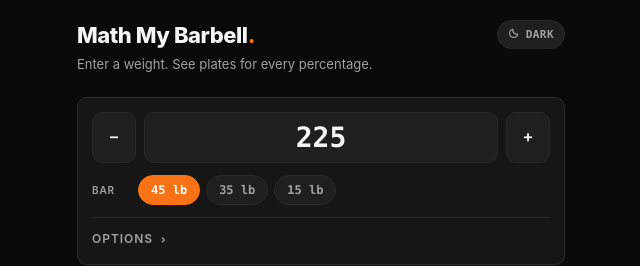
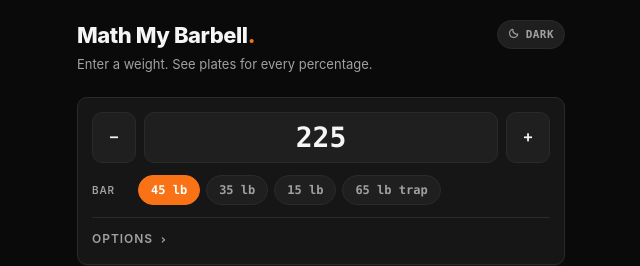
Before and after one commit to happydesignco/math-my-barbell, a plain HTML site: page index.html in a window 1280 px wide. Shown: the top 266 px of the page, 319-959 px from the left. Drawn offline with Linux system fonts and the light colour scheme.

Commit message:
Add a 65 lb trap bar option
Co-Authored-By: Claude Opus 5.5 <noreply@anthropic.com>

```diff
--- a/index.html
+++ b/index.html
@@ -536,7 +536,8 @@
   const UNITS = {
     lb: {
       plates: [45, 25, 15, 10, 5, 2.5],
-      bars: [45, 35, 15],
+      bars: [45, 35, 15, 65],
+      trapBar: 65,
       smallestPerSide: 2.5,
       increment: 5,
       defaultBar: 45,
@@ -773,7 +774,7 @@
       svg += `<text x="${cx}" y="${labelY}" text-anchor="middle" font-size="${fs}" fill="#a1a1a1" font-family="ui-monospace, monospace" ${tx}>${r.weight}</text>`;
     });
     // Bar weight label
-    svg += `<text x="${barStartX + 30}" y="${barY - barHeight/2 - 6}" text-anchor="middle" font-size="10" fill="#888" font-family="ui-monospace, monospace">${barWeight} ${unit} bar</text>`;
+    svg += `<text x="${barStartX + 30}" y="${barY - barHeight/2 - 6}" text-anchor="middle" font-size="10" fill="#888" font-family="ui-monospace, monospace">${barWeight} ${unit} ${barWeight === UNITS[unit].trapBar ? 'trap bar' : 'bar'}</text>`;
     if (plates.length > 0) {
       svg += `<text x="${x + 18}" y="${barY + 4}" font-size="9" fill="#666" font-family="ui-monospace, monospace">each side</text>`;
     }
@@ -819,7 +820,7 @@
 
     // Bar chips
     $barChips.innerHTML = UNITS[state.unit].bars.map(b => `
-      <button class="chip ${b === state.bar ? 'active' : ''}" data-bar="${b}" role="radio" aria-checked="${b === state.bar}">${b} ${state.unit}</button>
+      <button class="chip ${b === state.bar ? 'active' : ''}" data-bar="${b}" role="radio" aria-checked="${b === state.bar}">${b} ${state.unit}${b === UNITS[state.unit].trapBar ? ' trap' : ''}</button>
     `).join('');
 
     // Round chips
```
Also changed, not shown: 1 other file.
